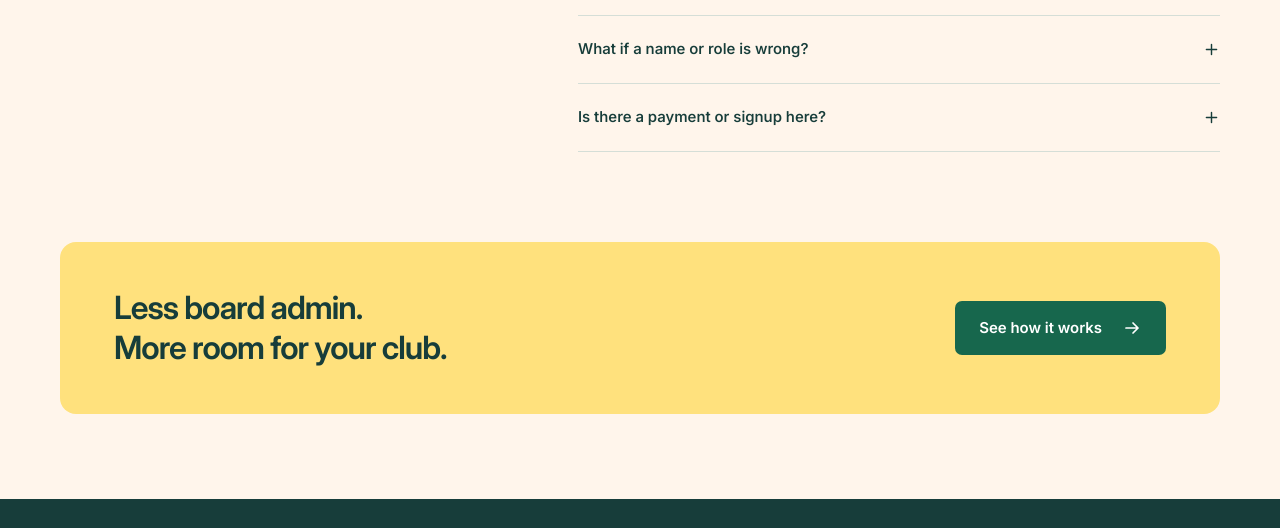
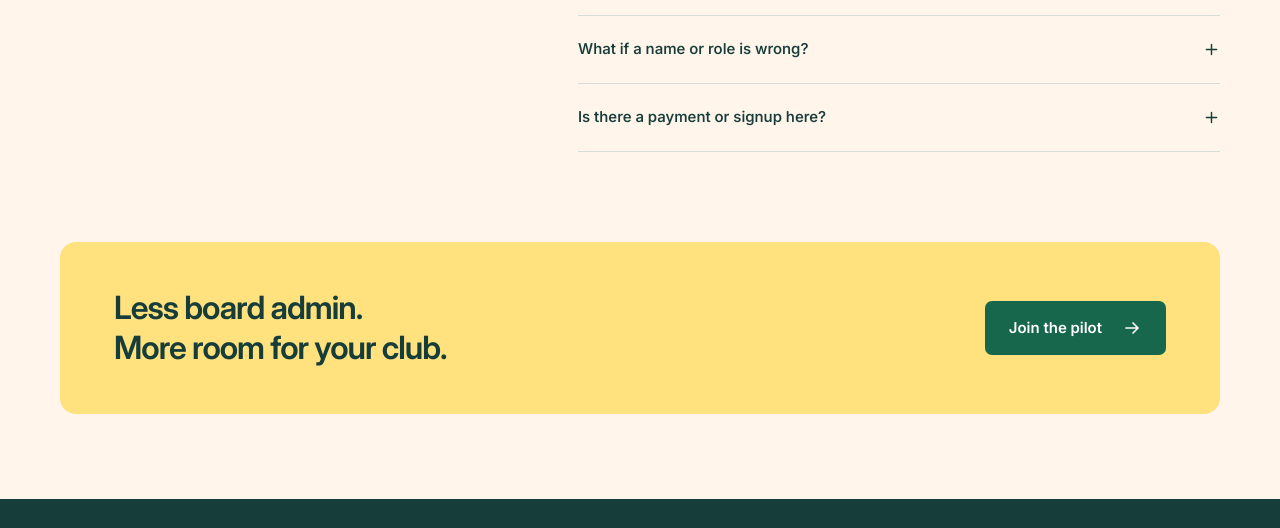
Before and after one commit to pankajk0001/builder-spring-growthx, a website: page web/index.html in a window 1280 px wide. Shown: the part 2729-3257 px from the top of the page. Drawn offline with Linux system fonts and the light colour scheme; files whose address does not match are found by name.

Commit message:
rename closing button to Join the pilot

```diff
--- a/web/index.html
+++ b/web/index.html
@@ -51,7 +51,7 @@
    <details><summary>What if a name or role is wrong?<svg viewBox="0 0 20 20" aria-hidden="true"><path d="M10 4v12M4 10h12"/></svg></summary><p>Correct it in the private review chat. The helper shows a new preview for approval. If one correction needs clarification, it keeps the valid entries while you fix that line.</p></details>
    <details><summary>Is there a payment or signup here?<svg viewBox="0 0 20 20" aria-hidden="true"><path d="M10 4v12M4 10h12"/></svg></summary><p>No. There’s no payment or signup on this page. The current pilot is being run without additional spending; public plans and pricing have not been announced.</p></details>
   </div></section>
-  <section class="closing shell"><h2>Less board admin.<br>More room for your club.</h2><a class="button" href="#how-it-works">See how it works <svg viewBox="0 0 20 20" aria-hidden="true"><path d="M4 10h12m-5-5 5 5-5 5"/></svg></a></section>
+  <section class="closing shell"><h2>Less board admin.<br>More room for your club.</h2><a class="button" href="#how-it-works">Join the pilot <svg viewBox="0 0 20 20" aria-hidden="true"><path d="M4 10h12m-5-5 5 5-5 5"/></svg></a></section>
  </main>
  <footer><div class="shell footer-top"><a class="brand" href="#main">the helper<span class="brand-dot">.</span></a><p>A little help for<br>your meeting week.</p><nav aria-label="Footer navigation"><a href="#how-it-works">How it works</a><a href="#questions">Pilot questions</a><a href="#main">Back to top</a></nav></div><div class="shell footer-bottom"><span>Made for Toastmasters Secretaries.</span><span>Independent project. Not affiliated with Toastmasters International.</span></div></footer>
 </body></html>
```
Also changed, not shown: PROGRESS.md (+2 -0 lines).
